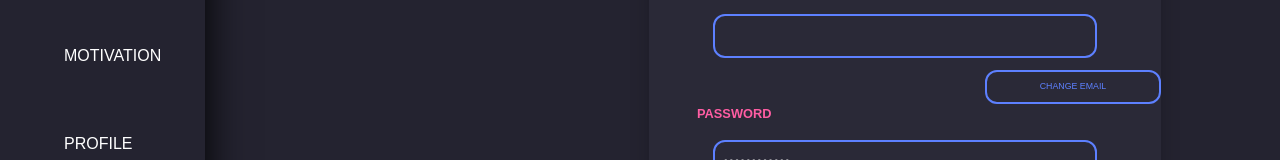
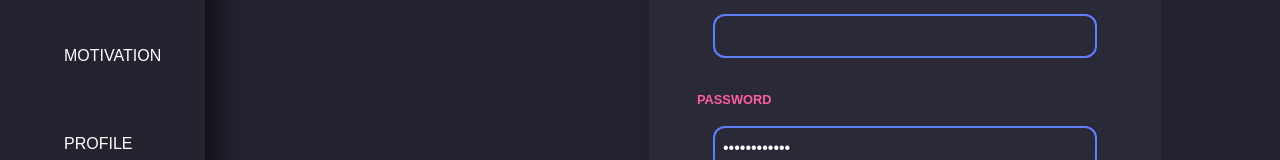
Before and after one commit to RiaChacko/NextGenWellness, a React (Vite) app: page /profile in a window 1280 px wide. Shown: the part 350-510 px from the top of the page. Built offline with nearby package versions, Linux system fonts and the light colour scheme; no server answers; a web font is replaced by a local one.

Commit message:
Remove change email button

```diff
--- a/src/pages/Profile.jsx
+++ b/src/pages/Profile.jsx
@@ -104,7 +104,6 @@ function Profile () {
                         <div className="input-group">
                             <label>EMAIL</label>
                             <input className="profile-email" type="email" value={email} readOnly />
-                            <button className="change-button">CHANGE EMAIL</button>
                         </div>
                         <div className="input-group">
                             <label>PASSWORD</label>
```
